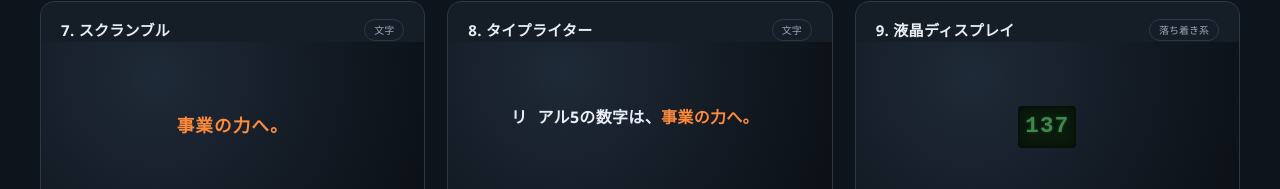
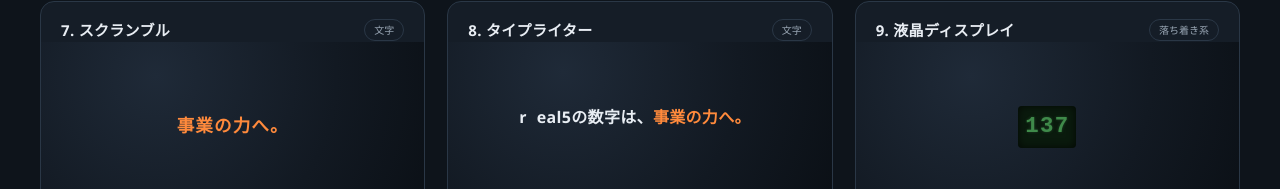
Before and after one commit to hhoshizora-usagi/digitaleffect, a plain HTML site: page index.html in a window 1280 px wide. Shown: the part 904-1093 px from the top of the page. Drawn offline with Linux system fonts and the light colour scheme.

Commit message:
タイプライターの表示テキストを修正

```diff
--- a/index.html
+++ b/index.html
@@ -125,7 +125,7 @@ var clockTimer=null;
 function fireClock(){var c=document.getElementById('fx-clock');var paint=function(){var d=new Date();var hh=String(d.getHours()).padStart(2,'0');var mm=String(d.getMinutes()).padStart(2,'0');var ss=String(d.getSeconds()).padStart(2,'0');c.innerHTML='';[hh[0],hh[1]].forEach(function(ch){var e=document.createElement('span');e.className='flap-cell';e.textContent=ch;c.appendChild(e)});var c1=document.createElement('span');c1.className='colon';c1.textContent=':';c.appendChild(c1);[mm[0],mm[1]].forEach(function(ch){var e=document.createElement('span');e.className='flap-cell';e.textContent=ch;c.appendChild(e)});var c2=document.createElement('span');c2.className='colon';c2.textContent=':';c.appendChild(c2);[ss[0],ss[1]].forEach(function(ch){var e=document.createElement('span');e.className='flap-cell';e.textContent=ch;c.appendChild(e)})};if(!clockTimer)clockTimer=setInterval(paint,1000);paint()}
 function fireScramble(){var c=document.getElementById('fx-scramble');var target='事業の力へ。';var glyphs='ABCDEFGHIJKLMNOPQRSTUVWXYZ0123456789#%&';var cur=0;var dur=state.dur;var steps=Math.max(8,Math.floor(dur/70));(function frame(){var txt='';for(var i=0;i<target.length;i++){if(i<cur)txt+=target[i];else if(i<cur+3)txt+=glyphs[Math.floor(Math.random()*glyphs.length)];else txt+=target[i]}c.textContent=txt;cur++;if(cur<=target.length){setTimeout(frame,dur/steps)}else{c.textContent=target}})()}
 var typerTimer=null;
-function fireTyper(){var c=document.getElementById('fx-typer');if(typerTimer)clearInterval(typerTimer);var full='リアル5の数字は、事業の力へ。';var hlFrom=full.indexOf('事業の力へ。');var i=0;c.innerHTML='';typerTimer=setInterval(function(){if(i<full.length){if(i===hlFrom){var span=document.createElement('span');span.className='hl';c.appendChild(span);for(var k=i;k<full.length;k++){span.textContent+=full[k]}c.appendChild(document.createElement('span')).className='cursor';clearInterval(typerTimer);return}c.appendChild(document.createTextNode(full[i]));var cur=c.querySelector('.cursor');if(!cur){cur=document.createElement('span');cur.className='cursor';c.appendChild(cur)}i++}else{clearInterval(typerTimer)}},Math.max(40,state.dur/60))}
+function fireTyper(){var c=document.getElementById('fx-typer');if(typerTimer)clearInterval(typerTimer);var full='real5の数字は、事業の力へ。';var hlFrom=full.indexOf('事業の力へ。');var i=0;c.innerHTML='';typerTimer=setInterval(function(){if(i<full.length){if(i===hlFrom){var span=document.createElement('span');span.className='hl';c.appendChild(span);for(var k=i;k<full.length;k++){span.textContent+=full[k]}c.appendChild(document.createElement('span')).className='cursor';clearInterval(typerTimer);return}c.appendChild(document.createTextNode(full[i]));var cur=c.querySelector('.cursor');if(!cur){cur=document.createElement('span');cur.className='cursor';c.appendChild(cur)}i++}else{clearInterval(typerTimer)}},Math.max(40,state.dur/60))}
 function fireLCD(){document.getElementById('fx-lcd').textContent=state.value||'137'}
 function fireGauge(){var c=document.getElementById('fx-gauge');c.innerHTML='';var num=document.createElement('div');num.className='num';num.textContent='0%';c.appendChild(num);var bar=document.createElement('div');bar.className='bar';var fill=document.createElement('i');bar.appendChild(fill);c.appendChild(bar);animNum(c,100,{from:0,dur:state.dur,dec:0,onFrame:function(v){num.textContent=Math.round(parseFloat(v))+'%';fill.style.width=Math.round(parseFloat(v))+'%'}})}
 function fireMarquee(){var c=document.getElementById('fx-marquee');var track=c.querySelector('.marquee-track');var msg=state.value||'事業の力へ。';track.textContent=msg+'   ';var w=c.offsetWidth;if(w<=0)w=600;var dur=Math.max(8,w/40);track.style.setProperty('--mq-dur',dur+'s')}
```
